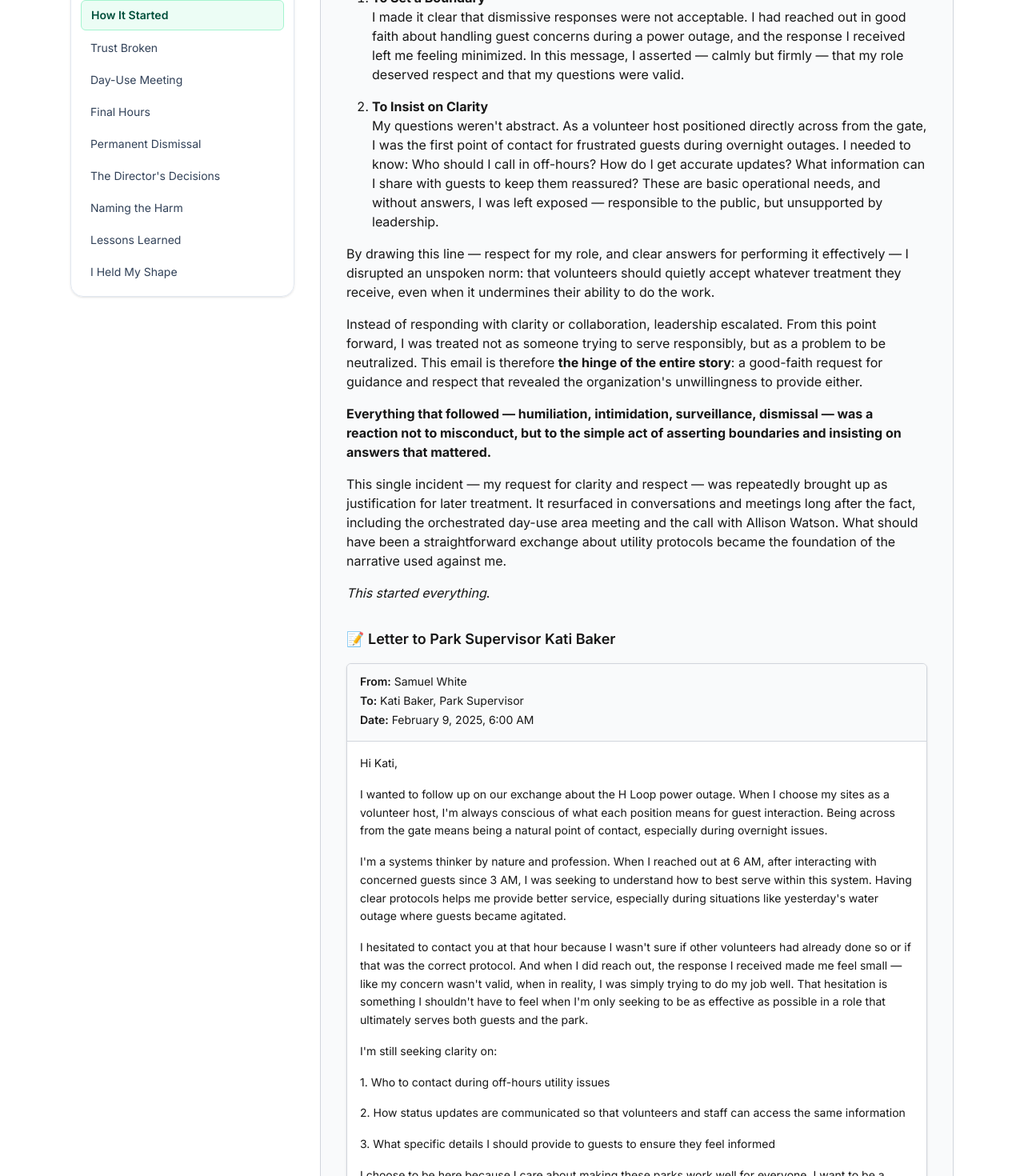
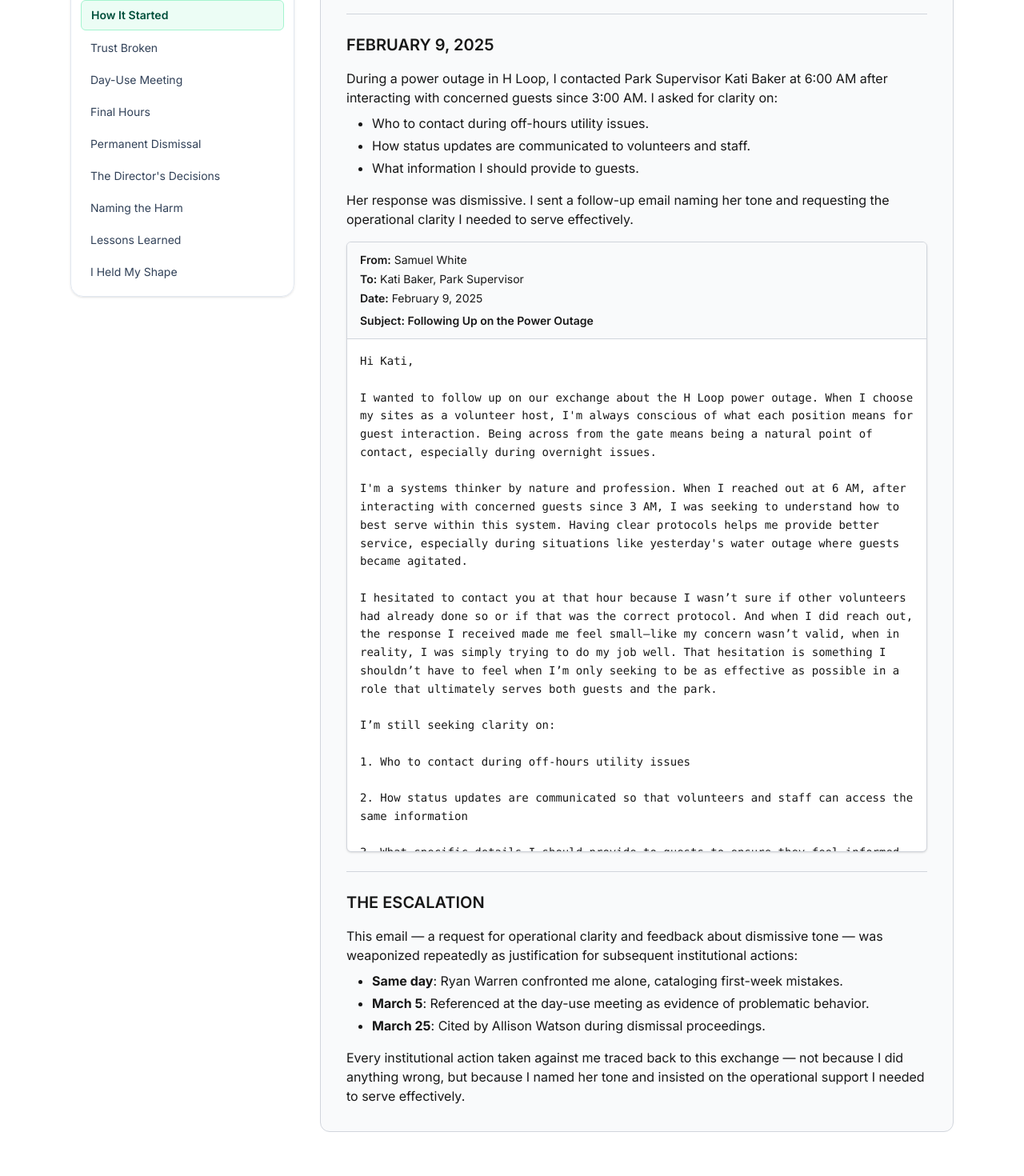
Before and after one commit to rswfire/rswfire.oprd, a Next.js app: page /how-it-started in a window 1280 px wide. Shown: the part 340-1810 px from the top of the page at 80% size. Built offline with nearby package versions, Linux system fonts and the light colour scheme.

Commit message:
Polishing the Archive

```diff
--- a/app/(archive)/how-it-started/page.tsx
+++ b/app/(archive)/how-it-started/page.tsx
@@ -5,137 +5,87 @@ import Email from "@/components/archive/Email";
 
 export const metadata: Metadata = {
     title: "How It Started",
-    description: "The power outage email that marked the pivot from operational issue to full-scale escalation campaign.",
+    description: "The February 9, 2025 email exchange with Park Supervisor Kati Baker that triggered systematic retaliation.",
 };
 
 export default function HowItStartedPage() {
     return (
         <SectionPage
             title="HOW IT STARTED"
-            subtitle="FEBRUARY 9, 2025 — THE MOMENT SHE SAW ME"
+            subtitle="KATI BAKER, PARK SUPERVISOR"
         >
+            <div className="mt-4 p-4 bg-gray-50 border-l-4 border-emerald-600 text-sm">
+                <div className="font-semibold">
+                    Kati Baker, Park Supervisor, responded dismissively to operational questions about power outage protocols and escalated after receiving feedback about her tone.
+                </div>
+            </div>
+
+            <hr className="my-6 border-t border-gray-300" />
+
+            <h2 className="text-xl font-semibold">FEBRUARY 9, 2025</h2>
 
             <div className="mt-4">
-                This email marked the pivot from a minor operational issue into a full-scale campaign of
-                escalation. I sent it for two reasons:
+                During a power outage in H Loop, I contacted Park Supervisor Kati Baker at 6:00 AM after interacting with concerned guests since 3:00 AM. I asked for clarity on:
             </div>
 
-            <ul className="list-decimal list-outside ml-8">
-                <li>
-                    <div className="mt-4"><strong>To Set a Boundary</strong></div>
-                    <div>
-                        I made it clear that dismissive responses were not acceptable. I had reached out in
-                        good faith about handling guest concerns during a power outage, and the response I
-                        received left me feeling minimized. In this message, I asserted — calmly but firmly —
-                        that my role deserved respect and that my questions were valid.
-                    </div>
-                </li>
-                <li>
-                    <div className="mt-4"><strong>To Insist on Clarity</strong></div>
-                    <div>
-                        My questions weren't abstract. As a volunteer host positioned directly across from the
-                        gate, I was the first point of contact for frustrated guests during overnight outages.
-                        I needed to know: Who should I call in off-hours? How do I get accurate updates? What
-                        information can I share with guests to keep them reassured? These are basic operational
-                        needs, and without answers, I was left exposed — responsible to the public, but
-                        unsupported by leadership.
-                    </div>
-                </li>
+            <ul className="list-disc list-outside ml-8 mt-2 space-y-1">
+                <li>Who to contact during off-hours utility issues.</li>
+                <li>How status updates are communicated to volunteers and staff.</li>
+                <li>What information I should provide to guests.</li>
             </ul>
 
             <div className="mt-4">
-                By drawing this line — respect for my role, and clear answers for performing it
-                effectively — I disrupted an unspoken norm: that volunteers should quietly accept whatever
-                treatment they receive, even when it undermines their ability to do the work.
+                Her response was dismissive. I sent a follow-up email naming her tone and requesting the operational clarity I needed to serve effectively.
             </div>
-
-            <div className="mt-4">
-                Instead of responding with clarity or collaboration, leadership escalated. From this point
-                forward, I was treated not as someone trying to serve responsibly, but as a problem to be
-                neutralized. This email is therefore <strong>the hinge of the entire story</strong>: a
-                good-faith request for guidance and respect that revealed the organization's unwillingness
-                to provide either.
-            </div>
-
-            <div className="mt-4">
-                <strong>
-                    Everything that followed — humiliation, intimidation, surveillance, dismissal — was a
-                    reaction not to misconduct, but to the simple act of asserting boundaries and insisting
-                    on answers that mattered.
-                </strong>
-            </div>
-
-            <div className="mt-4">
-                This single incident — my request for clarity and respect — was repeatedly brought up as
-                justification for later treatment. It resurfaced in conversations and meetings long after
-                the fact, including the orchestrated day-use area meeting and the call with Allison Watson.
-                What should have been a straightforward exchange about utility protocols became the
-                foundation of the narrative used against me.
-            </div>
-
-            <div className="mt-4"><em>This started everything</em>.</div>
-
-            <h3 className="mt-8 text-lg font-semibold">📝 Letter to Park Supervisor Kati Baker</h3>
 
             <Email
                 from="Samuel White"
                 to="Kati Baker, Park Supervisor"
-                date="February 9, 2025, 6:00 AM"
+                date="February 9, 2025"
+                subject="Following Up on the Power Outage"
             >
-                <div>Hi Kati,</div>
+<pre className="whitespace-pre-wrap">{`Hi Kati,
 
-                <div className="mt-4">
-                    I wanted to follow up on our exchange about the H Loop power outage. When I choose my
-                    sites as a volunteer host, I'm always conscious of what each position means for guest
-                    interaction. Being across from the gate means being a natural point of contact,
-                    especially during overnight issues.
-                </div>
+I wanted to follow up on our exchange about the H Loop power outage. When I choose my sites as a volunteer host, I'm always conscious of what each position means for guest interaction. Being across from the gate means being a natural point of contact, especially during overnight issues.
 
-                <div className="mt-4">
-                    I'm a systems thinker by nature and profession. When I reached out at 6 AM, after
-                    interacting with concerned guests since 3 AM, I was seeking to understand how to best
-                    serve within this system. Having clear protocols helps me provide better service,
-                    especially during situations like yesterday's water outage where guests became agitated.
-                </div>
+I'm a systems thinker by nature and profession. When I reached out at 6 AM, after interacting with concerned guests since 3 AM, I was seeking to understand how to best serve within this system. Having clear protocols helps me provide better service, especially during situations like yesterday's water outage where guests became agitated.
 
-                <div className="mt-4">
-                    I hesitated to contact you at that hour because I wasn't sure if other volunteers had
-                    already done so or if that was the correct protocol. And when I did reach out, the
-                    response I received made me feel small — like my concern wasn't valid, when in reality,
-                    I was simply trying to do my job well. That hesitation is something I shouldn't have to
-                    feel when I'm only seeking to be as effective as possible in a role that ultimately
-                    serves both guests and the park.
-                </div>
+I hesitated to contact you at that hour because I wasn’t sure if other volunteers had already done so or if that was the correct protocol. And when I did reach out, the response I received made me feel small—like my concern wasn’t valid, when in reality, I was simply trying to do my job well. That hesitation is something I shouldn’t have to feel when I’m only seeking to be as effective as possible in a role that ultimately serves both guests and the park.
 
-                <div className="mt-4">I'm still seeking clarity on:</div>
+I’m still seeking clarity on:
 
-                <div className="mt-4">1. Who to contact during off-hours utility issues</div>
+1. Who to contact during off-hours utility issues
 
-                <div className="mt-4">
-                    2. How status updates are communicated so that volunteers and staff can access the same
-                    information
-                </div>
+2. How status updates are communicated so that volunteers and staff can access the same information
 
-                <div className="mt-4">
-                    3. What specific details I should provide to guests to ensure they feel informed
-                </div>
+3. What specific details I should provide to guests to ensure they feel informed
 
-                <div className="mt-4">
-                    I choose to be here because I care about making these parks work well for everyone. I
-                    want to be a valuable resource, but I also need to know my role is respected. Having
-                    clearer guidance on these points would help me serve both guests and staff more
-                    effectively.
-                </div>
+I choose to be here because I care about making these parks work well for everyone. I want to be a valuable resource, but I also need to know my role is respected. Having clearer guidance on these points would help me serve both guests and staff more effectively.
 
-                <div className="mt-4">
-                    Additionally, I see an opportunity to improve how real-time updates are shared across
-                    teams. If there's interest, I'd be happy to discuss a simple system for tracking and
-                    communicating outages, reducing redundant contacts while keeping everyone better informed.
-                </div>
+Additionally, I see an opportunity to improve how real-time updates are shared across teams. If there’s interest, I’d be happy to discuss a simple system for tracking and communicating outages, reducing redundant contacts while keeping everyone better informed.
 
-                <div className="mt-4">Best,</div>
-                <div>Sam</div>
+Best,
+Sam
+`}</pre>
             </Email>
+
+            <hr className="my-6 border-t border-gray-300" />
+
+            <h2 className="text-xl font-semibold">THE ESCALATION</h2>
+
+            <div className="mt-4">
+                This email &mdash; a request for operational clarity and feedback about dismissive tone &mdash; was weaponized repeatedly as justification for subsequent institutional actions:
+            </div>
+
+            <ul className="list-disc list-outside ml-8 mt-2 space-y-1">
+                <li><strong>Same day</strong>: Ryan Warren confronted me alone, cataloging first-week mistakes.</li>
+                <li><strong>March 5</strong>: Referenced at the day-use meeting as evidence of problematic behavior.</li>
+                <li><strong>March 25</strong>: Cited by Allison Watson during dismissal proceedings.</li>
+            </ul>
+
+            <div className="mt-4">
+                Every institutional action taken against me traced back to this exchange &mdash; not because I did anything wrong, but because I named her tone and insisted on the operational support I needed to serve effectively.
+            </div>
 
         </SectionPage>
     );
```
